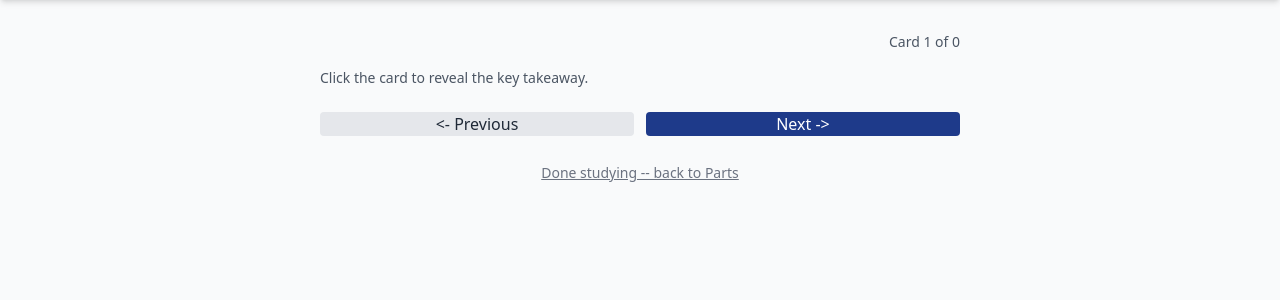
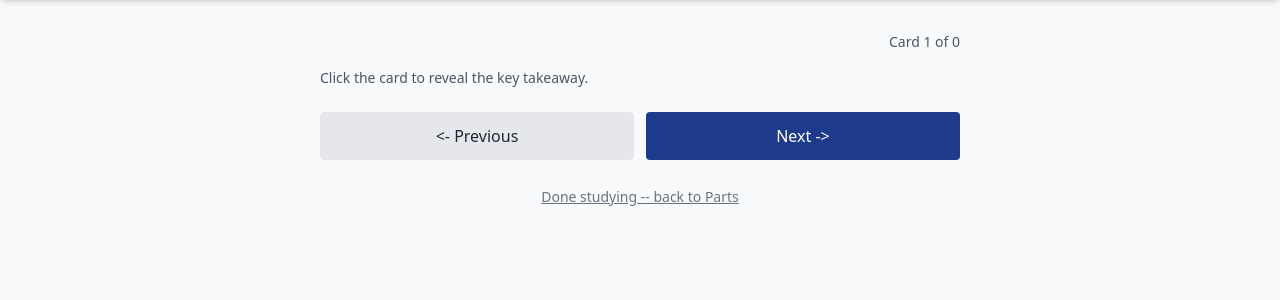
Before and after one commit to pchambers27/far-rfo-study-app, a Flask app: template templates/learn_part.html in a window 1280 px wide. Shown: the part 52-352 px from the top of the page. Run offline with Flask 3, Linux system fonts and the light colour scheme; the template is opened without the code that fills it, so the values that code supplies are empty; some libraries are stand-ins or nearby versions.

Commit message:
Fix issues with card display and navigation on the learning page
Corrected an attribute error in the `onclick` handler for card flipping, updated the card counter to use `facts|length` instead of `questions|length`, and fixed Tailwind CSS class typos for button styling and spacing.

Replit-Commit-Author: Agent
Replit-Commit-Session-Id: eb057148-5490-4672-b1cf-c319321d5f23
Replit-Commit-Checkpoint-Type: full_checkpoint
Replit-Commit-Event-Id: 00a9d9be-edbe-4a59-b1c1-96ea816a038a
Replit-Commit-Screenshot-Url: https://storage.googleapis.com/screenshot-production-us-central1/2927a7cb-7a5c-40ab-b3ae-26025dba71e2/eb057148-5490-4672-b1cf-c319321d5f23/JrR00AA
Replit-Helium-Checkpoint-Created: true

```diff
--- a/templates/learn_part.html
+++ b/templates/learn_part.html
@@ -20,14 +20,14 @@
         <main class="max-w-2xl mx-auto px-4 py-8">
           <div class = "mb-4 flex items-baseline justify-between">
             <h2 class="text-2xl font-bold text-gray-900">{{ part_name }}</h2>
-            <span class="text-sm text-gray-600" id="counter">Card 1 of {{ questions|length }}</span>
+            <span class="text-sm text-gray-600" id="counter">Card 1 of {{ facts|length }}</span>
           </div>
 
           <p class="text-sm text-gray-600 mb-4">Click the card to reveal the key takeaway.</p>
 
           {% for fact in facts %}
           <div class="card-container {% if not loop.first %}hidden{% endif %}" data-card-index="{{ loop.index0 }}">
-            <div class="card-clickable bg-white rounded-lg shadow-md p-6 sm:p-8 cursor-pointer min-h-[300px] flex flex-col" onclick"flipCard(this)">
+            <div class="card-clickable bg-white rounded-lg shadow-md p-6 sm:p-8 cursor-pointer min-h-[300px] flex flex-col" onclick="flipCard(this)">
               <div class="card-front flex-1 flex flex-col">
                 <div class="flex items-baseline justify-between mb-2">
                   <p class="text-xs text-gray-500 uppercase tracking-wide">{{ fact.topic }}</p>
@@ -58,9 +58,9 @@
              </div>
            {% endfor %}
 
-          <div class="mt-6 flex justif-between gap-3">
-            <button onclick="prevCard()" class="flex-1 px-6 py3 bg-gray-200 text-gray-800 rounded hover:bg-gray-300 transition font-medium disabled:opacity-50" id="prev-btn"><- Previous</button>
-            <button onclick="nextCard()" class="flex-1 px-6 py3 bg-blue-900 text-white rounded hover:bg-blue-800 transition font-medium disabled:opacity-50" id="next-btn">Next -></button>
+          <div class="mt-6 flex justify-between gap-3">
+            <button onclick="prevCard()" class="flex-1 px-6 py-3 bg-gray-200 text-gray-800 rounded hover:bg-gray-300 transition font-medium disabled:opacity-50" id="prev-btn"><- Previous</button>
+            <button onclick="nextCard()" class="flex-1 px-6 py-3 bg-blue-900 text-white rounded hover:bg-blue-800 transition font-medium disabled:opacity-50" id="next-btn">Next -></button>
           </div>
           <p class="mt-6 text-center">
             <a href="/learn" class="text-sm text-gray-500 hover:text-gray-700 underline">Done studying -- back to Parts</a>
```
